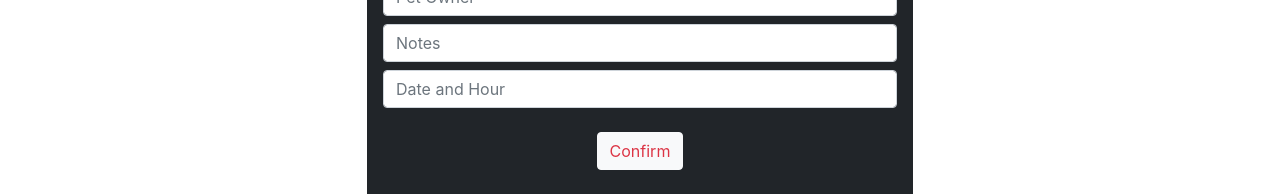
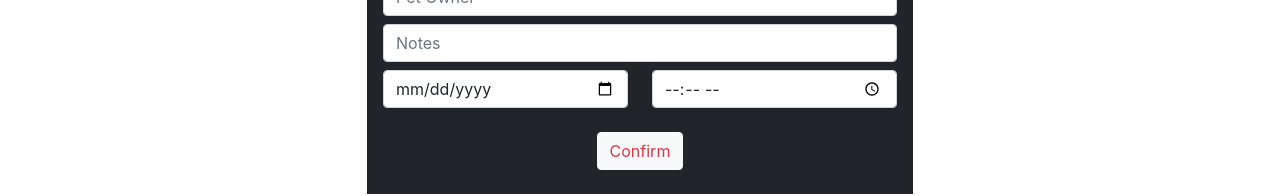
Before and after one commit to marcelobettini/Vet-APPointments, a React (Create React App) app: page / in a window 1280 px wide. Both pictures are taken after a click on the button "Add New Appointment". Shown: the part 202-398 px from the top of the page. Built offline with nearby package versions, Linux system fonts and the light colour scheme; no server answers.

Commit message:
time and date inputs improved on modal

```diff
--- a/src/components/AddAppointments.jsx
+++ b/src/components/AddAppointments.jsx
@@ -1,7 +1,8 @@
 import React, { useState } from "react";
 
 const AddAppointments = ({ addAppointment }) => {
-  let pet_Name, owner_Name, apt_Notes, apt_Date;
+  let pet_Name, owner_Name, apt_Notes, apt_Date, apt_Time;
+
   const [toggleModal, setToggleModal] = useState(false);
 
   // function uniqueId() {
@@ -16,7 +17,7 @@ const AddAppointments = ({ addAppointment }) => {
       petName: pet_Name,
       ownerName: owner_Name,
       aptNotes: apt_Notes,
-      aptDate: apt_Date,
+      aptDate: `${apt_Date} ${apt_Time}`,
     };
     console.log(aptObject);
     addAppointment(aptObject);
@@ -41,7 +42,8 @@ const AddAppointments = ({ addAppointment }) => {
                   pet_Name,
                   owner_Name,
                   apt_Notes,
-                  apt_Date
+                  apt_Date,
+                  apt_Time
                 )
               }
             >
@@ -66,13 +68,26 @@ const AddAppointments = ({ addAppointment }) => {
                 value={apt_Notes}
                 onChange={(e) => (apt_Notes = e.target.value)}
               />
-              <input
-                className="form-control mb-4"
-                type="text"
-                placeholder="Date and Hour"
-                value={apt_Date}
-                onChange={(e) => (apt_Date = e.target.value)}
-              />
+              <div className="row">
+                <div className="col-6">
+                  <input
+                    className="form-control mb-4"
+                    type="date"
+                    placeholder="Date"
+                    value={apt_Date}
+                    onChange={(e) => (apt_Date = e.target.value)}
+                  />
+                </div>
+                <div className="col-6">
+                  <input
+                    className="form-control mb-4"
+                    type="time"
+                    placeholder="Hour"
+                    value={apt_Date}
+                    onChange={(e) => (apt_Time = e.target.value)}
+                  />
+                </div>
+              </div>
               <button type="submit" className="btn btn-light mb-2 text-danger">
                 Confirm
               </button>
--- a/src/components/ListAppointments.jsx
+++ b/src/components/ListAppointments.jsx
@@ -34,8 +34,8 @@ const ListAppointments = ({ appointments, deleteAppointment }) => {
                     Appointed at:{" "}
                     <Moment
                       date={item.aptDate}
-                      parse="YYY-MM-DD hh:mm"
-                      format="D-MMM H:mm"
+                      parse="YYYY-MM-DD hh:mm"
+                      format="D-MMM-YYYY H:mm"
                     />
                   </p>
                   <p>Owned by: {item.ownerName}</p>
```
